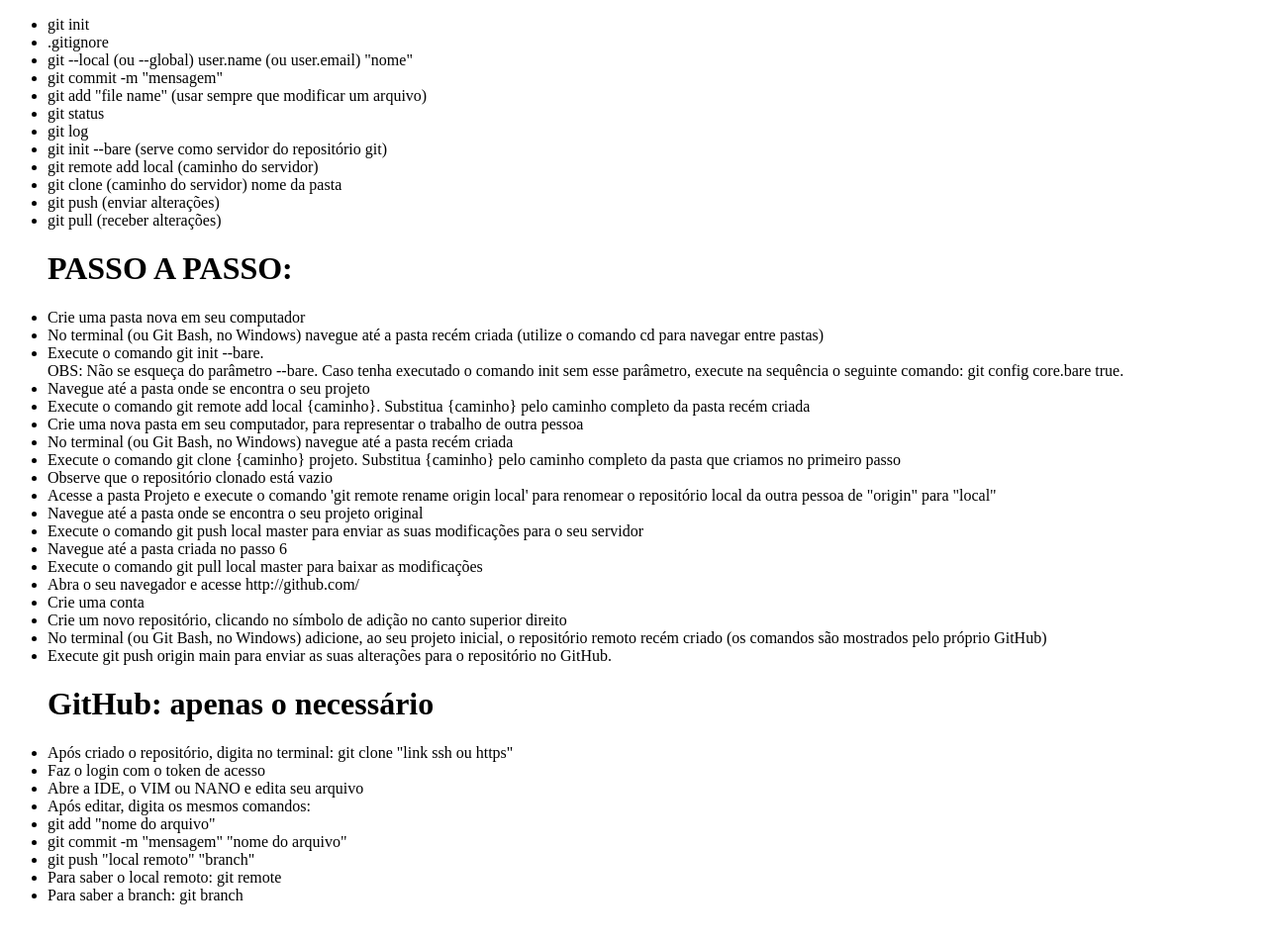
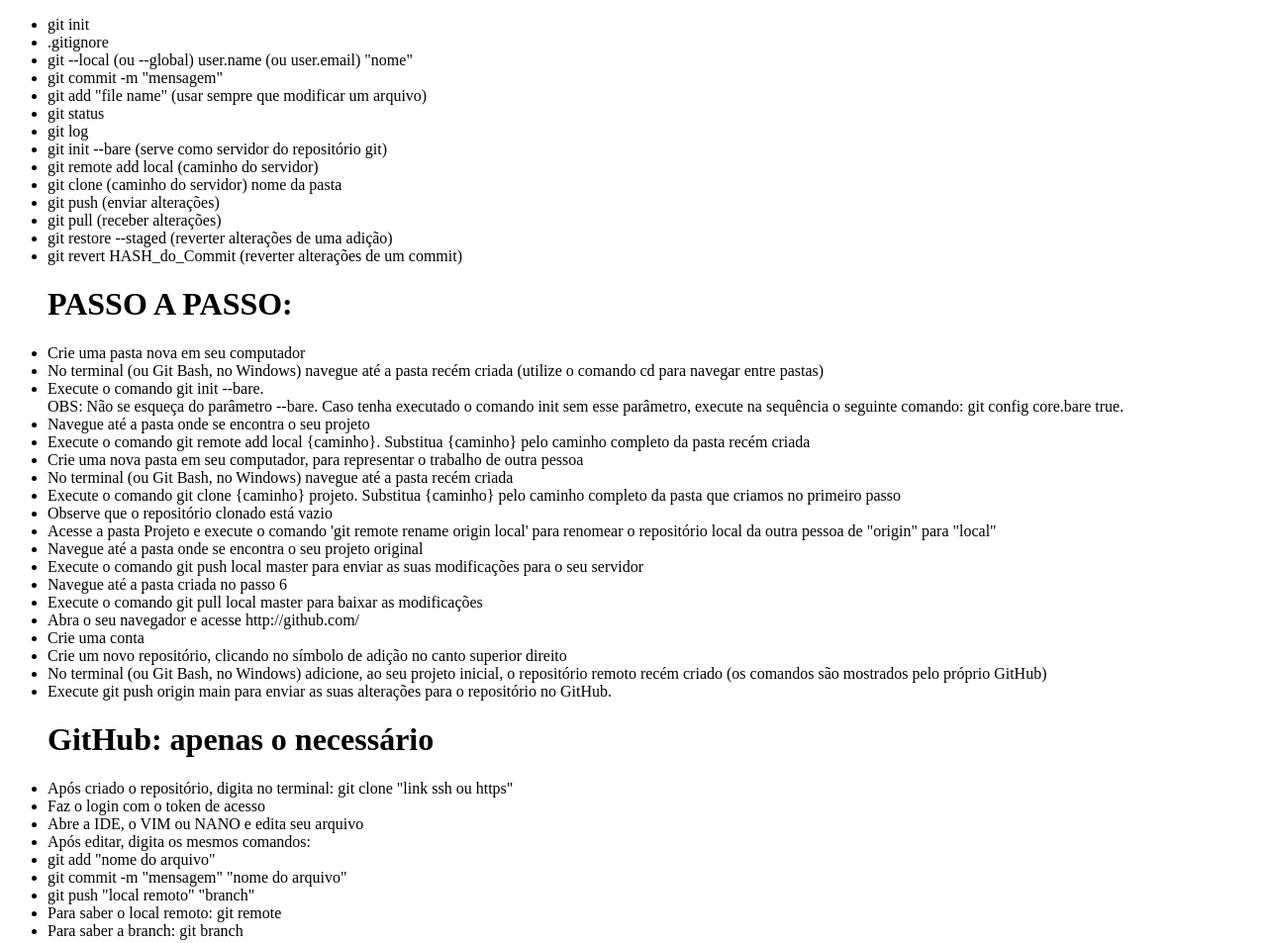
Before and after one commit to JoaoPedroDevOz/git-projeto-alura, a plain HTML site: page index.html in a window 1280 px wide. Shown: the whole page at 99% size. Before the commit the page ends 930 px from the top, so only its background shows below. Drawn offline with Linux system fonts and the light colour scheme.

Commit message:
Adicionando elementos de reverter commits e adições

```diff
--- a/index.html
+++ b/index.html
@@ -20,6 +20,9 @@
         <li>git clone (caminho do servidor) nome da pasta</li>
         <li>git push (enviar alterações)</li>
         <li>git pull (receber alterações)</li>
+	<li>git restore --staged <file> (reverter alterações de uma adição)</li>
+	<li>git revert HASH_do_Commit (reverter alterações de um commit)</li>
+
 
         <h1>PASSO A PASSO:</h1>
         <li>Crie uma pasta nova em seu computador</li>
```
